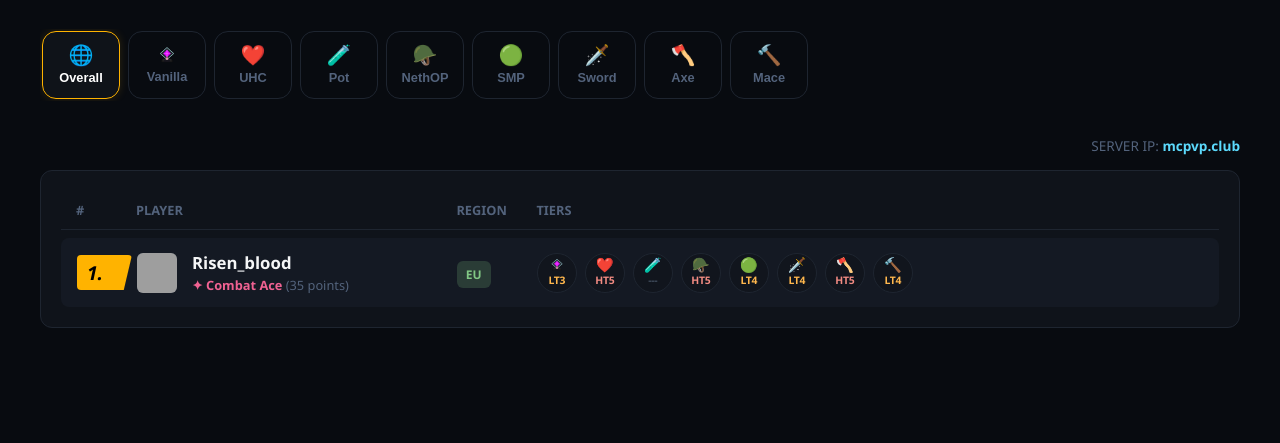
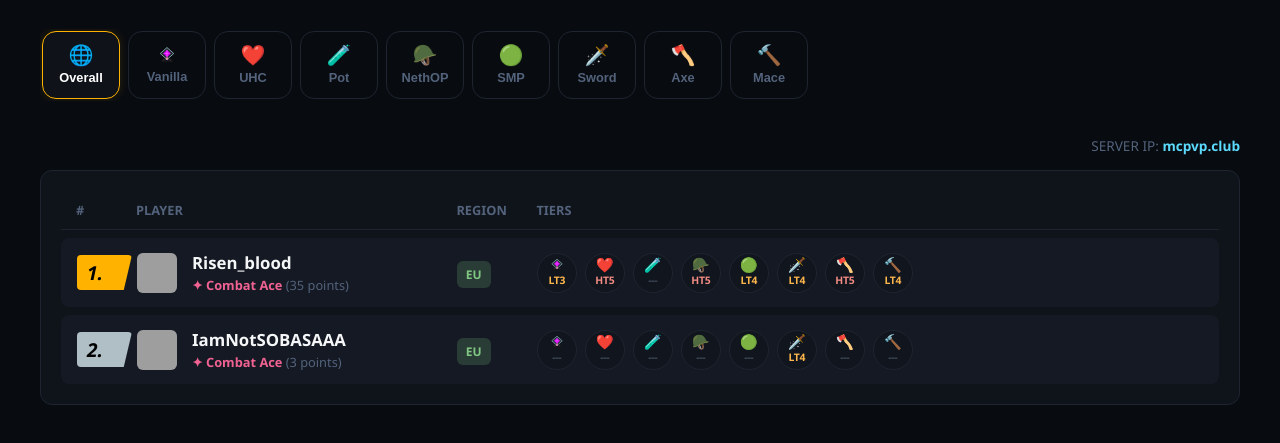
Before and after one commit to Zee7han0/Tiertest, a plain HTML site: page index.html in a window 1280 px wide. Shown: the part 57-500 px from the top of the page. Drawn offline with Linux system fonts and the light colour scheme; grey boxes are pictures that could not be loaded.

Commit message:
Update index.html

```diff
--- a/index.html
+++ b/index.html
@@ -3,7 +3,7 @@
 <head>
     <meta charset="UTF-8">
     <meta name="viewport" content="width=device-width, initial-scale=1.0">
-    <title>DOLPHIN Tiers - Saveable Leaderboard</title>
+    <title>Dolphin Tiers</title>
     <link rel="stylesheet" href="https://cdnjs.cloudflare.com/ajax/libs/font-awesome/6.4.0/css/all.min.css">
     <style>
         :root {
@@ -430,10 +430,10 @@
     </div>
 
     <script>
-        // FORCES THE BROWSER TO UPDATE IMMEDIATELY AND NOT HIDE THE NEW HARDCODED PLYERS
-        if (!localStorage.getItem('mc_board_v2_initialized')) {
+        // TRIPPED V3 FLAG TO IMMEDIATELY APPLY THE NEWLY EXPANDED BASELINE ROSTER
+        if (localStorage.getItem('mc_board_v2_initialized') || !localStorage.getItem('mc_board_v3_initialized')) {
             localStorage.clear();
-            localStorage.setItem('mc_board_v2_initialized', 'true');
+            localStorage.setItem('mc_board_v3_initialized', 'true');
         }
 
         document.addEventListener('DOMContentLoaded', () => {
@@ -484,23 +484,21 @@
             const importTriggerBtn = document.getElementById('import-trigger-btn');
             const importFileInput = document.getElementById('import-file-input');
 
-            // --- HARDCODED PLAYER SETUP PRECISELY MATCHING THE SPECIFIED IMAGE SETTINGS ---
+            // --- ALL CURRENT CONFIGURATIONS CORRESPONDING TO SPECIFIED USER RUNTIME MEDIA FILES ---
             const initialDefaultRows = [
                 {
                     username: "Risen_blood",
                     title: "Combat Ace",
                     points: 35,
                     region: "EU",
-                    tiers: {
-                        "Crystal": "LT3",
-                        "UHC": "HT5",
-                        "Pot": "---",
-                        "Neth Pot": "HT5",
-                        "SMP": "LT4",
-                        "Sword": "LT4",
-                        "Axe": "HT5",
-                        "Mace": "LT4"
-                    }
+                    tiers: { "Crystal": "LT3", "UHC": "HT5", "Pot": "---", "Neth Pot": "HT5", "SMP": "LT4", "Sword": "LT4", "Axe": "HT5", "Mace": "LT4" }
+                },
+                {
+                    username: "IamNotSOBASAAA",
+                    title: "Combat Ace",
+                    points: 3,
+                    region: "EU",
+                    tiers: { "Crystal": "---", "UHC": "---", "Pot": "---", "Neth Pot": "---", "SMP": "---", "Sword": "LT4", "Axe": "---", "Mace": "---" }
                 }
             ];
 
```
